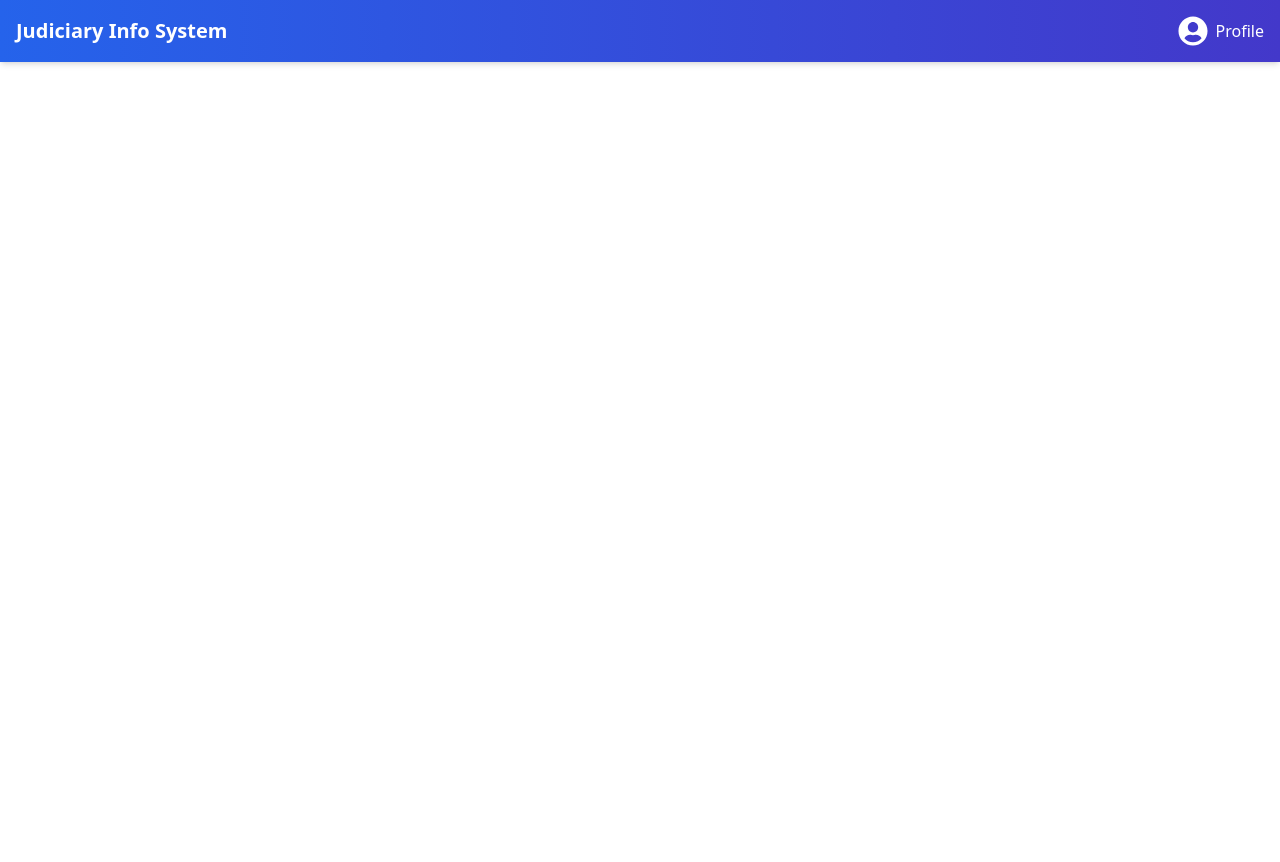
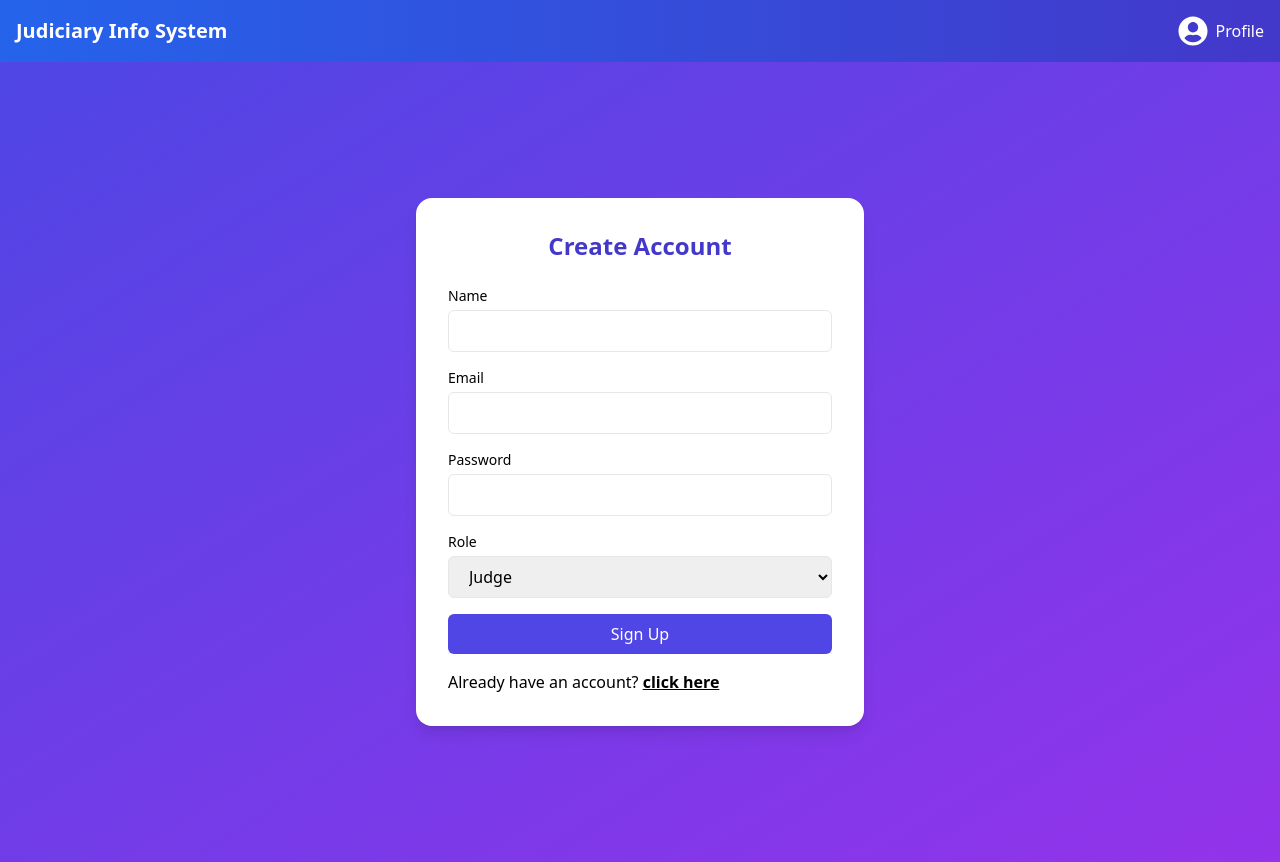
Before and after one commit to prajeet-shah/JIS, a React (Vite) app in the folder frontend/JIS/: page /signup in a window 1280 px wide. Before the commit the page ends 800 px from the top, so only its background shows below. Built offline with nearby package versions, Linux system fonts and the light colour scheme.

Commit message:
creating judge, lawyer, registrar, login and signup pages

```diff
--- a/frontend/JIS/package.json
+++ b/frontend/JIS/package.json
@@ -12,7 +12,8 @@
   "dependencies": {
     "react": "^19.0.0",
     "react-dom": "^19.0.0",
-    "react-icons": "^5.5.0"
+    "react-icons": "^5.5.0",
+    "react-router": "^7.5.0"
   },
   "devDependencies": {
     "@eslint/js": "^9.21.0",
--- a/frontend/JIS/src/App.jsx
+++ b/frontend/JIS/src/App.jsx
@@ -1,10 +1,25 @@
+import { BrowserRouter, Routes, Route } from "react-router";
 import Header from "./components/Header";
+import Judge from "./components/Judge";
+import Lawyer from "./components/Lawyer";
+import Registrar from "./components/Registrar";
+import Body from "./components/Body";
+import Login from "./components/Login";
+import Signup from "./components/Signup";
 
 function App() {
   return (
-    <>
-      <Header />
-    </>
+    <BrowserRouter>
+      <Routes>
+        <Route path="/" element={<Body />}>
+          <Route path="/registrar" element={<Registrar />} />
+          <Route path="/lawyer" element={<Lawyer />} />
+          <Route path="/judge" element={<Judge />} />
+          <Route path="/login" element={<Login />} />
+          <Route path="/signup" element={<Signup />} />
+        </Route>
+      </Routes>
+    </BrowserRouter>
   );
 }
 
--- /dev/null
+++ b/frontend/JIS/src/components/Body.jsx
@@ -0,0 +1,14 @@
+import React from 'react'
+import Header from './Header'
+import { Outlet } from 'react-router'
+
+const Body = () => {
+  return (
+    <div>
+      <Header/>
+      <Outlet/>
+    </div>
+  )
+}
+
+export default Body
--- a/frontend/JIS/src/components/Lawyer.js
+++ /dev/null
@@ -1,11 +0,0 @@
-import React from 'react'
-
-const Lawyer = () => {
-  return (
-    <div>
-      lawyer
-    </div>
-  )
-}
-
-export default Lawyer
--- /dev/null
+++ b/frontend/JIS/src/components/Lawyer.jsx
@@ -0,0 +1,5 @@
+const Lawyer = () => {
+    return <div>Lawyer</div>;
+  };
+
+  export default Lawyer;
--- /dev/null
+++ b/frontend/JIS/src/components/Login.jsx
@@ -0,0 +1,72 @@
+import React, { useState } from "react";
+import { Link } from "react-router";
+const Login = () => {
+  const [formData, setFormData] = useState({
+    email: "",
+    password: "",
+  });
+
+  const handleChange = (e) => {
+    setFormData((prev) => ({
+      ...prev,
+      [e.target.name]: e.target.value,
+    }));
+  };
+
+  const handleSubmit = (e) => {
+    e.preventDefault();
+    console.log("Login submitted:", formData);
+    // Integrate login API here
+  };
+
+  return (
+    <div className="min-h-screen flex items-center justify-center bg-gradient-to-br from-indigo-600 to-purple-600 px-4">
+      <div className="bg-white shadow-lg rounded-2xl p-8 w-full max-w-md">
+        <h2 className="text-2xl font-bold mb-6 text-center text-indigo-700">
+          Welcome Back
+        </h2>
+        <form onSubmit={handleSubmit} className="space-y-4">
+          <div>
+            <label className="block text-sm font-medium mb-1">Email</label>
+            <input
+              type="email"
+              name="email"
+              required
+              className="w-full px-4 py-2 border rounded-md focus:outline-none focus:ring-2 focus:ring-indigo-500"
+              value={formData.email}
+              onChange={handleChange}
+            />
+          </div>
+
+          <div>
+            <label className="block text-sm font-medium mb-1">Password</label>
+            <input
+              type="password"
+              name="password"
+              required
+              className="w-full px-4 py-2 border rounded-md focus:outline-none focus:ring-2 focus:ring-indigo-500"
+              value={formData.password}
+              onChange={handleChange}
+            />
+          </div>
+
+          <button
+            type="submit"
+            className="w-full bg-indigo-600 text-white font-medium py-2 rounded-md hover:bg-indigo-700 transition"
+          >
+            Log In
+          </button>
+        </form>
+
+        <p className="text-sm text-center text-gray-600 mt-4">
+          Don't have an account?{" "}
+          <Link to={"/signup"} className="text-indigo-600 hover:underline">
+            Sign Up
+          </Link>
+        </p>
+      </div>
+    </div>
+  );
+};
+
+export default Login;
--- /dev/null
+++ b/frontend/JIS/src/components/Signup.jsx
@@ -0,0 +1,95 @@
+import React, { useState } from "react";
+import { Link } from "react-router";
+
+const Signup = () => {
+  const [formData, setFormData] = useState({
+    name: "",
+    email: "",
+    password: "",
+    role: "judge",
+  });
+
+  const handleChange = (e) => {
+    setFormData((prev) => ({
+      ...prev,
+      [e.target.name]: e.target.value,
+    }));
+  };
+
+  const handleSubmit = (e) => {
+    e.preventDefault();
+    console.log("Signup form submitted:", formData);
+    // You can send this data to your backend here
+  };
+
+  return (
+    <div className="min-h-screen flex items-center justify-center bg-gradient-to-br from-indigo-600 to-purple-600 px-4">
+      <div className="bg-white shadow-lg rounded-2xl p-8 w-full max-w-md">
+        <h2 className="text-2xl font-bold mb-6 text-center text-indigo-700">
+          Create Account
+        </h2>
+        <form onSubmit={handleSubmit} className="space-y-4">
+          <div>
+            <label className="block text-sm font-medium mb-1">Name</label>
+            <input
+              type="text"
+              name="name"
+              required
+              className="w-full px-4 py-2 border rounded-md focus:outline-none focus:ring-2 focus:ring-indigo-500"
+              value={formData.name}
+              onChange={handleChange}
+            />
+          </div>
+
+          <div>
+            <label className="block text-sm font-medium mb-1">Email</label>
+            <input
+              type="email"
+              name="email"
+              required
+              className="w-full px-4 py-2 border rounded-md focus:outline-none focus:ring-2 focus:ring-indigo-500"
+              value={formData.email}
+              onChange={handleChange}
+            />
+          </div>
+
+          <div>
+            <label className="block text-sm font-medium mb-1">Password</label>
+            <input
+              type="password"
+              name="password"
+              required
+              className="w-full px-4 py-2 border rounded-md focus:outline-none focus:ring-2 focus:ring-indigo-500"
+              value={formData.password}
+              onChange={handleChange}
+            />
+          </div>
+
+          <div>
+            <label className="block text-sm font-medium mb-1">Role</label>
+            <select
+              name="role"
+              className="w-full px-4 py-2 border rounded-md focus:outline-none focus:ring-2 focus:ring-indigo-500"
+              value={formData.role}
+              onChange={handleChange}
+            >
+              <option value="judge">Judge</option>
+              <option value="lawyer">Lawyer</option>
+              <option value="registrar">Registrar</option>
+            </select>
+          </div>
+
+          <button
+            type="submit"
+            className="w-full bg-indigo-600 text-white font-medium py-2 rounded-md hover:bg-indigo-700 transition"
+          >
+            Sign Up
+          </button>
+          <p>Already have an account? <Link to={"/login"} > <b><u>click here</u></b></Link></p>
+        </form>
+      </div>
+    </div>
+  );
+};
+
+export default Signup;
```
Also changed, not shown: frontend/JIS/src/components/Judge.jsx (renamed from frontend/JIS/src/components/Judge.js), frontend/JIS/src/components/Registrar.jsx (renamed from frontend/JIS/src/components/Registrar.js), 1 other file (tests, documents, lock files or other folders).
